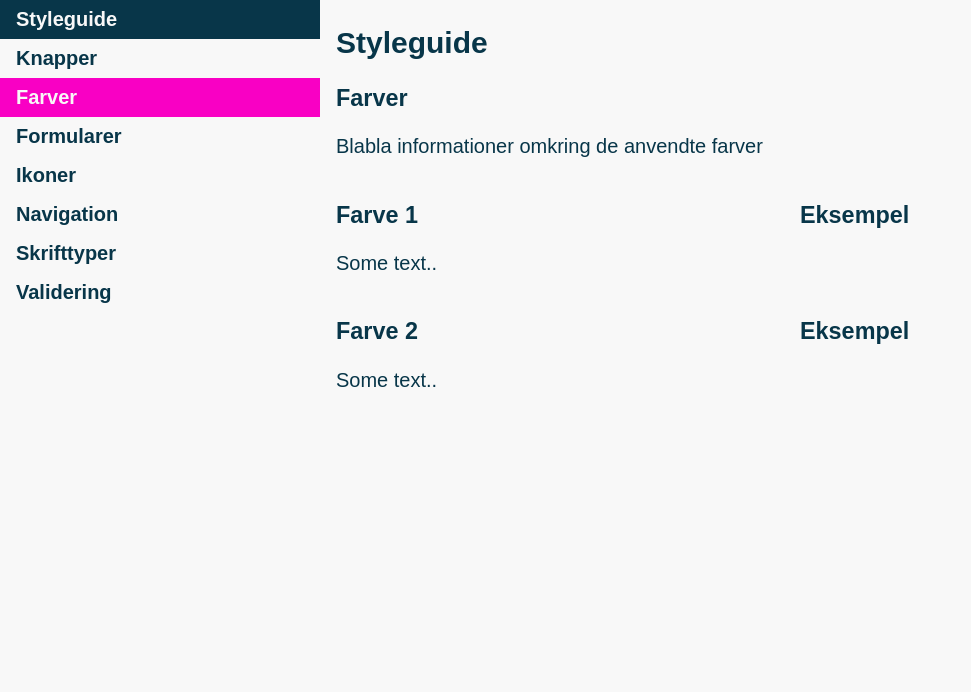
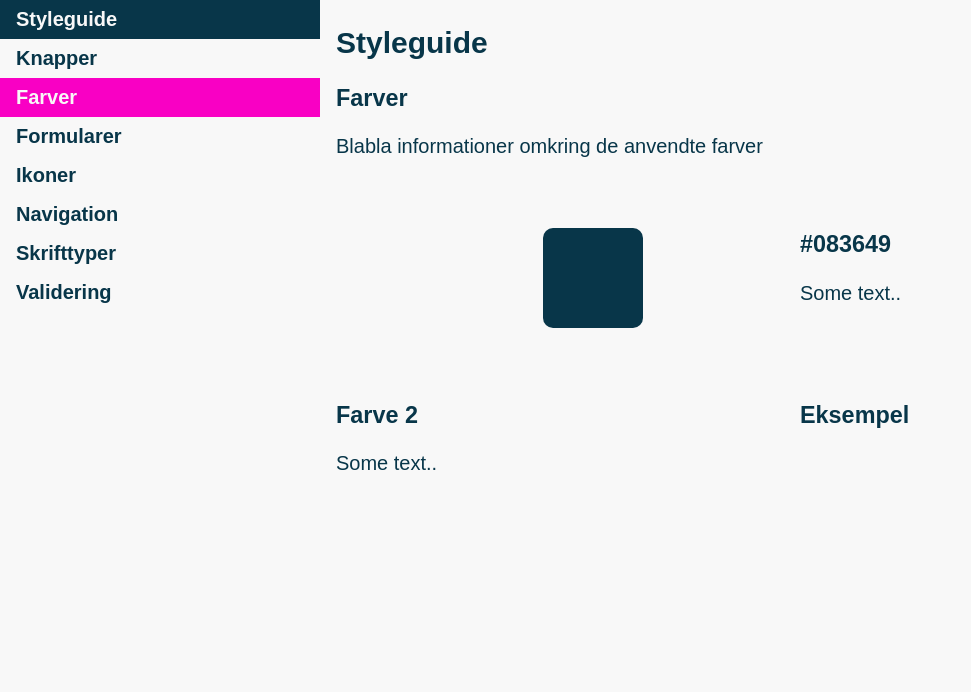
Before and after one commit to Artaey/JumpingFun, a PHP site: page /styleguide/colors.html in a window 1280 px wide. Shown: the top 692 px of the page, without its empty margins (0-971 px from the left). Run offline with PHP 8.4, Linux system fonts and the light colour scheme.

Commit message:
layout rettet til i color.html

```diff
--- a/css/styleguide.css
+++ b/css/styleguide.css
@@ -145,6 +145,10 @@ body {
   height: 1000px;
 }
 
+.farveover {
+  margin-top: 0px;
+}
+
 /* navigation start*/
 ul {
   list-style-type: none;
@@ -181,10 +185,21 @@ li a:hover:not(.active) {
   width: 50%;
 }
 
-.row:after {
-  content: "";
-  display: table;
-  clear: both;
+.column.right {
+  justify-content: center;
 }
 
-/* flexbox for indhold slut*//*# sourceMappingURL=styleguide.css.map */
+.row {
+  display: flex;
+  align-items: center;
+  padding: 50px;
+}
+
+/* flexbox for indhold slut*/
+.farveboks {
+  background: #083649;
+  height: 100px;
+  width: 100px;
+  border-radius: 10%;
+  margin: auto;
+}/*# sourceMappingURL=styleguide.css.map */
--- a/css/styleguide.scss
+++ b/css/styleguide.scss
@@ -9,8 +9,11 @@ body {
   margin-left:25%;padding:1px 16px;height:1000px;
   }
 
+.farveover {
+  margin-top: 0px;
+}
+
 /* navigation start*/
-
   ul {
     list-style-type: none;
     margin: 0;
@@ -47,9 +50,22 @@ body {
     width: 50%;
   }
 
-  .row:after {
-    content: "";
-    display: table;
-    clear: both;
+  .column.right {
+    justify-content: center;
+  }
+
+  .row {
+    display: flex;
+    align-items: center;
+    padding: 50px;
+
   }
   /* flexbox for indhold slut*/
+
+.farveboks {
+  background:$bluedark;
+  height: 100px;
+  width: 100px;
+  border-radius: 10%;
+  margin: auto;
+}
--- a/styleguide/colors.html
+++ b/styleguide/colors.html
@@ -26,11 +26,13 @@
 
 <div class="row">
     <div class="column">
-      <h3>Farve 1</h3>
+      <div class="farveboks"></div>
+    </div>
+    <div class="column right">
+      <h3 class="farveover">#083649</h3>
       <p>Some text..</p>
-    </div>
-    <div class="column">
-      <h3>Eksempel</h3>
+
+
 
     </div>
   </div>
@@ -38,7 +40,7 @@
       <h3>Farve 2</h3>
       <p>Some text..</p>
     </div>
-    <div class="column">
+    <div class="column right">
       <h3>Eksempel</h3>
     </div>
 </div>
```
Also changed, not shown: 1 other file.
